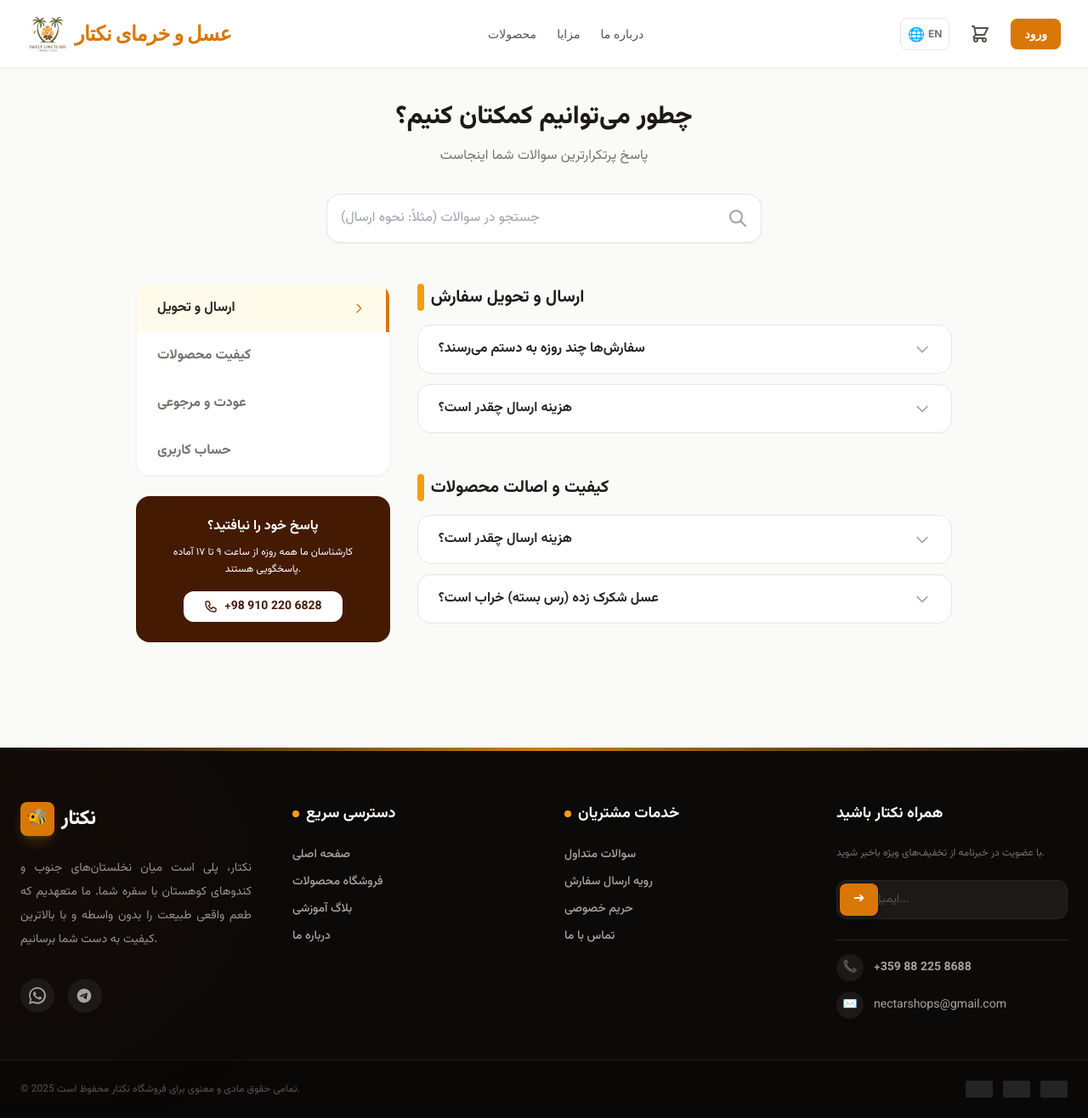
After one commit to rohankhayyerfr/HoneyShop, a Django app: template templates/faq.html in a window 1280 px wide. The commit adds this page. Shown: the whole page at 85% size. Run offline with Django 5.2, Linux system fonts and the light colour scheme; the template is opened without the code that fills it, so the values that code supplies are empty; parts of the project's set-up code (start-up, migrations or seed data) failed here and were passed over; some libraries are stand-ins or nearby versions.

Commit message:
4Jan update part11

```diff
--- a/templates/accounts/login.html
+++ b/templates/accounts/login.html
@@ -48,7 +48,7 @@
                 </div>
                 <input name="username" type="text" dir="ltr" required
                   class="block w-full ps-10 p-4 bg-stone-50 border border-stone-200 rounded-xl text-stone-900 placeholder-stone-400 focus:outline-none focus:ring-2 focus:ring-brand-500/20 focus:border-brand-500 transition-all sm:text-sm"
-                  placeholder="name@example.com">
+                  placeholder="example123">
               </div>
             </div>
 
--- a/templates/accounts/register.html
+++ b/templates/accounts/register.html
@@ -48,7 +48,7 @@
                 <div class="absolute inset-y-0 start-0 ps-3 flex items-center pointer-events-none text-stone-400 group-focus-within:text-brand-500 transition-colors">
                    <svg class="h-5 w-5" fill="none" viewBox="0 0 24 24" stroke="currentColor"><path stroke-linecap="round" stroke-linejoin="round" stroke-width="2" d="M12 18h.01M8 21h8a2 2 0 002-2V5a2 2 0 00-2-2H8a2 2 0 00-2 2v14a2 2 0 002 2z"></path></svg>
                 </div>
-                <input id="id_username" name="username" type="text" required minlength="5" class="block w-full ps-10 p-3.5 bg-stone-50 border border-stone-200 rounded-xl text-stone-900 focus:outline-none focus:ring-2 focus:ring-brand-500/20 focus:border-brand-500 transition-all text-sm" placeholder="{% trans 'ایمیل' %}">
+                <input id="id_username" name="username" type="text" required minlength="5" class="block w-full ps-10 p-3.5 bg-stone-50 border border-stone-200 rounded-xl text-stone-900 focus:outline-none focus:ring-2 focus:ring-brand-500/20 focus:border-brand-500 transition-all text-sm" placeholder="{% trans 'نام کاربری' %}">
              </div>
           </div>
             <div>
--- /dev/null
+++ b/templates/faq.html
@@ -0,0 +1,165 @@
+{% extends 'base.html' %}
+{% load static %}
+{% load i18n %}
+
+{% block content %}
+<div class="bg-stone-50 min-h-screen py-10 font-fa text-stone-800">
+    <div class="max-w-5xl mx-auto px-4 sm:px-6 lg:px-8 animate-fade-in-up">
+
+        <div class="text-center mb-12">
+            <h1 class="text-3xl font-extrabold text-stone-900 mb-4">{% trans "چطور می‌توانیم کمکتان کنیم؟" %}</h1>
+            <p class="text-stone-500 mb-8">{% trans "پاسخ پرتکرارترین سوالات شما اینجاست" %}</p>
+
+            <div class="relative max-w-lg mx-auto">
+                <input type="text" id="faq-search" placeholder="{% trans 'جستجو در سوالات (مثلاً: نحوه ارسال)' %}"
+                       class="w-full bg-white border border-stone-200 rounded-2xl py-4 pr-12 pl-4 shadow-sm focus:ring-2 focus:ring-brand-500 focus:border-transparent outline-none transition-all">
+                <svg class="w-6 h-6 text-stone-400 absolute right-4 top-1/2 -translate-y-1/2" fill="none" viewBox="0 0 24 24" stroke="currentColor"><path stroke-linecap="round" stroke-linejoin="round" stroke-width="2" d="M21 21l-6-6m2-5a7 7 0 11-14 0 7 7 0 0114 0z" /></svg>
+            </div>
+        </div>
+
+        <div class="grid grid-cols-1 lg:grid-cols-12 gap-8 items-start">
+
+            <div class="hidden lg:block lg:col-span-4 lg:sticky lg:top-8">
+                <div class="bg-white rounded-2xl shadow-sm border border-stone-100 overflow-hidden">
+                    <nav class="flex flex-col">
+                        <a href="#shipping" class="px-6 py-4 font-bold text-stone-800 bg-brand-50 border-r-4 border-brand-600 hover:bg-stone-50 transition-colors flex items-center justify-between">
+                            {% trans "ارسال و تحویل" %}
+                            <svg class="w-4 h-4 text-brand-600" fill="none" viewBox="0 0 24 24" stroke="currentColor"><path stroke-linecap="round" stroke-linejoin="round" stroke-width="2" d="M9 5l7 7-7 7" /></svg>
+                        </a>
+                        <a href="#products" class="px-6 py-4 font-bold text-stone-500 hover:text-stone-800 hover:bg-stone-50 transition-colors border-r-4 border-transparent">{% trans "کیفیت محصولات" %}</a>
+                        <a href="#returns" class="px-6 py-4 font-bold text-stone-500 hover:text-stone-800 hover:bg-stone-50 transition-colors border-r-4 border-transparent">{% trans "عودت و مرجوعی" %}</a>
+                        <a href="#account" class="px-6 py-4 font-bold text-stone-500 hover:text-stone-800 hover:bg-stone-50 transition-colors border-r-4 border-transparent">{% trans "حساب کاربری" %}</a>
+                    </nav>
+                </div>
+
+                <div class="bg-brand-900 text-white rounded-2xl p-6 mt-6 text-center">
+                    <h3 class="font-bold mb-2">{% trans "پاسخ خود را نیافتید؟" %}</h3>
+                    <p class="text-xs text-brand-200 mb-4 leading-5">{% trans 'کارشناسان ما همه روزه از ساعت ۹ تا ۱۷ آماده پاسخگویی هستند.' %}</p>
+                    <a href="tel:09102206828" class="inline-flex items-center gap-2 bg-white text-brand-900 px-6 py-2 rounded-xl font-bold text-sm hover:bg-brand-50 transition-colors">
+                        <svg class="w-4 h-4" fill="none" viewBox="0 0 24 24" stroke="currentColor"><path stroke-linecap="round" stroke-linejoin="round" stroke-width="2" d="M3 5a2 2 0 012-2h3.28a1 1 0 01.948.684l1.498 4.493a1 1 0 01-.502 1.21l-2.257 1.13a11.042 11.042 0 005.516 5.516l1.13-2.257a1 1 0 011.21-.502l4.493 1.498a1 1 0 01.684.949V19a2 2 0 01-2 2h-1C9.716 21 3 14.284 3 6V5z" /></svg>
+                        +98 910 220 6828
+                    </a>
+                </div>
+            </div>
+
+            <div class="lg:col-span-8 space-y-6">
+
+                <div id="shipping">
+                    <h2 class="text-xl font-bold mb-4 flex items-center gap-2 text-stone-900">
+                        <span class="w-2 h-8 bg-brand-500 rounded-full"></span>
+                        {% trans "ارسال و تحویل سفارش" %}
+                    </h2>
+
+                    <div class="space-y-3">
+                        <div class="bg-white rounded-2xl border border-stone-200 overflow-hidden">
+                            <button class="faq-btn w-full px-6 py-4 text-right flex justify-between items-center font-bold text-stone-800 hover:bg-stone-50 transition-colors focus:outline-none">
+                                <span>{% trans 'سفارش‌ها چند روزه به دستم می‌رسند؟' %}</span>
+                                <svg class="w-5 h-5 text-stone-400 transform transition-transform duration-300" fill="none" viewBox="0 0 24 24" stroke="currentColor"><path stroke-linecap="round" stroke-linejoin="round" stroke-width="2" d="M19 9l-7 7-7-7" /></svg>
+                            </button>
+                            <div class="faq-content max-h-0 overflow-hidden transition-all duration-300 ease-in-out">
+                                <div class="px-6 pb-6 text-sm text-stone-500 leading-7 border-t border-stone-100 pt-4">
+                                    {% blocktrans %}                                    سفارش‌های تهران در صورت ثبت قبل از ساعت ۱۲، همان روز و نهایتاً تا ۲۴ ساعت کاری تحویل داده می‌شوند. سفارش‌های شهرستان از طریق پست پیشتاز یا تیپاکس ارسال شده و معمولاً بین ۲ تا ۴ روز کاری زمان می‌برد.
+{% endblocktrans %}
+                                </div>
+                            </div>
+                        </div>
+
+                        <div class="bg-white rounded-2xl border border-stone-200 overflow-hidden">
+                            <button class="faq-btn w-full px-6 py-4 text-right flex justify-between items-center font-bold text-stone-800 hover:bg-stone-50 transition-colors focus:outline-none">
+                                <span>{% trans 'هزینه ارسال چقدر است؟' %}</span>
+                                <svg class="w-5 h-5 text-stone-400 transform transition-transform duration-300" fill="none" viewBox="0 0 24 24" stroke="currentColor"><path stroke-linecap="round" stroke-linejoin="round" stroke-width="2" d="M19 9l-7 7-7-7" /></svg>
+                            </button>
+                            <div class="faq-content max-h-0 overflow-hidden transition-all duration-300 ease-in-out">
+                                <div class="px-6 pb-6 text-sm text-stone-500 leading-7 border-t border-stone-100 pt-4">
+                                    ....
+                                </div>
+                            </div>
+                        </div>
+                    </div>
+                </div>
+
+                <div id="products" class="pt-6">
+                    <h2 class="text-xl font-bold mb-4 flex items-center gap-2 text-stone-900">
+                        <span class="w-2 h-8 bg-brand-500 rounded-full"></span>
+                        {% trans "کیفیت و اصالت محصولات" %}
+                    </h2>
+
+                    <div class="space-y-3">
+                        <div class="bg-white rounded-2xl border border-stone-200 overflow-hidden">
+                            <button class="faq-btn w-full px-6 py-4 text-right flex justify-between items-center font-bold text-stone-800 hover:bg-stone-50 transition-colors focus:outline-none">
+                                <span>{% trans 'هزینه ارسال چقدر است؟' %}</span>
+                                <svg class="w-5 h-5 text-stone-400 transform transition-transform duration-300" fill="none" viewBox="0 0 24 24" stroke="currentColor"><path stroke-linecap="round" stroke-linejoin="round" stroke-width="2" d="M19 9l-7 7-7-7" /></svg>
+                            </button>
+                            <div class="faq-content max-h-0 overflow-hidden transition-all duration-300 ease-in-out">
+                                <div class="px-6 pb-6 text-sm text-stone-500 leading-7 border-t border-stone-100 pt-4">
+                                    بله، تمامی عسل‌های "نکتار" دارای برگه آنالیز آزمایشگاهی هستند که میزان ساکارز و خلوص محصول را تایید می‌کند. شما می‌توانید در صفحه هر محصول تصویر برگه آزمایش را مشاهده کنید. در صورت اثبات خلاف آن، <span class="font-bold text-stone-800">۲ برابر وجه</span> به شما عودت داده می‌شود.
+                                </div>
+                            </div>
+                        </div>
+
+                         <div class="bg-white rounded-2xl border border-stone-200 overflow-hidden">
+                            <button class="faq-btn w-full px-6 py-4 text-right flex justify-between items-center font-bold text-stone-800 hover:bg-stone-50 transition-colors focus:outline-none">
+                                <span>عسل شکرک زده (رس بسته) خراب است؟</span>
+                                <svg class="w-5 h-5 text-stone-400 transform transition-transform duration-300" fill="none" viewBox="0 0 24 24" stroke="currentColor"><path stroke-linecap="round" stroke-linejoin="round" stroke-width="2" d="M19 9l-7 7-7-7" /></svg>
+                            </button>
+                            <div class="faq-content max-h-0 overflow-hidden transition-all duration-300 ease-in-out">
+                                <div class="px-6 pb-6 text-sm text-stone-500 leading-7 border-t border-stone-100 pt-4">
+                                    خیر، اتفاقاً شکرک زدن (که به آن رس بستن می‌گویند) یکی از نشانه‌های قطعی طبیعی بودن و حرارت ندیدن عسل است. عسل‌های صنعتی که پاستوریزه می‌شوند شکرک نمی‌زنند اما خواص خود را از دست می‌دهند. عسل طبیعی در هوای سرد به مرور کریستالی می‌شود که با قرار دادن ظرف در آب گرم (بن‌ماری) به حالت اول برمی‌گردد.
+                                </div>
+                            </div>
+                        </div>
+                    </div>
+                </div>
+
+            </div>
+        </div>
+    </div>
+</div>
+
+<script>
+    document.querySelectorAll('.faq-btn').forEach(button => {
+        button.addEventListener('click', () => {
+            const content = button.nextElementSibling;
+            const icon = button.querySelector('svg');
+
+            // بستن بقیه آیتم‌ها (اگر می‌خواهید فقط یکی باز بماند)
+            document.querySelectorAll('.faq-content').forEach(c => {
+                if (c !== content) {
+                    c.style.maxHeight = null;
+                    c.previousElementSibling.querySelector('svg').classList.remove('rotate-180');
+                    c.previousElementSibling.classList.remove('text-brand-600');
+                }
+            });
+
+            // باز/بسته کردن آیتم فعلی
+            if (content.style.maxHeight) {
+                content.style.maxHeight = null;
+                icon.classList.remove('rotate-180');
+                button.classList.remove('text-brand-600');
+            } else {
+                content.style.maxHeight = content.scrollHeight + "px";
+                icon.classList.add('rotate-180');
+                button.classList.add('text-brand-600');
+            }
+        });
+    });
+
+    // اسکریپت ساده برای سرچ (فیلتر کردن)
+    document.getElementById('faq-search').addEventListener('keyup', function() {
+        let filter = this.value.toUpperCase();
+        let items = document.querySelectorAll('.faq-btn');
+
+        items.forEach(item => {
+            let text = item.textContent || item.innerText;
+            // پیدا کردن والد اصلی آیتم
+            let parent = item.parentElement;
+
+            if (text.toUpperCase().indexOf(filter) > -1) {
+                parent.style.display = "";
+            } else {
+                parent.style.display = "none";
+            }
+        });
+    });
+</script>
+{% endblock %}
```
Also changed, not shown: locale/ar/LC_MESSAGES/django.po, locale/en/LC_MESSAGES/django.po, locale/fa/LC_MESSAGES/django.po, 2 other files.
